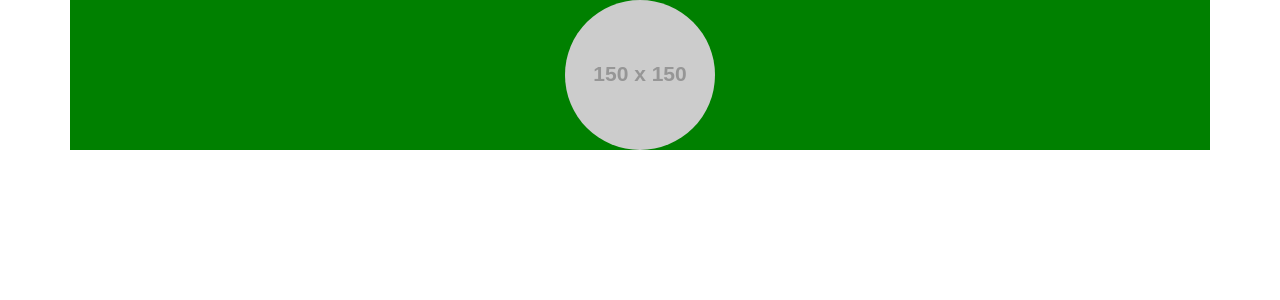
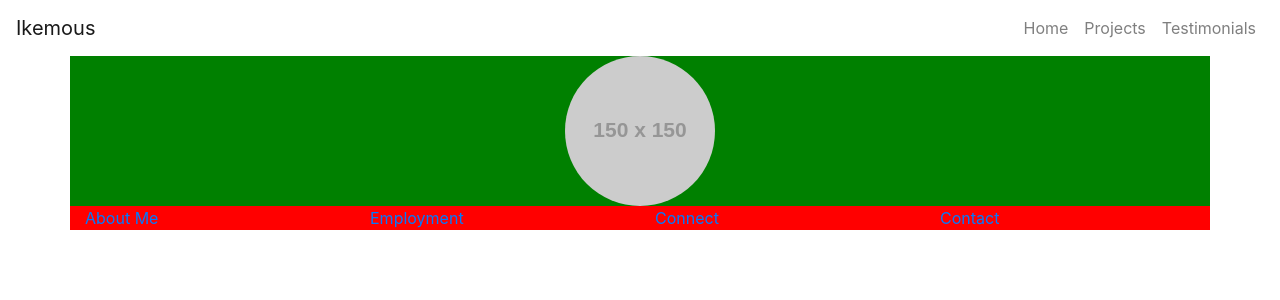
Before and after one commit to ikemous/portfolio, a React (Create React App) app in the folder client/: page / in a window 1280 px wide. Shown: the top 300 px of the page. Built offline with nearby package versions, Linux system fonts and the light colour scheme.

Commit message:
started adding contents for the home page

```diff
--- a/client/src/App.tsx
+++ b/client/src/App.tsx
@@ -1,11 +1,13 @@
 import React from 'react';
 import HomePage from "./pages/HomePage";
+import MehNavBar from "./components/MehNavBar";
 import { BrowserRouter as Router, Route, Switch } from "react-router-dom";
 import './App.css';
 
 function App() {
   return (
     <Router>
+      <MehNavBar />
       <Switch>
         <Route exact path="/" component={HomePage} />
       </Switch>
--- a/client/src/components/MehNavBar.tsx
+++ b/client/src/components/MehNavBar.tsx
@@ -1,19 +1,21 @@
-import React from "react";
-import { Navbar } from "react-bootstrap";
+import React, { useEffect } from "react";
+import { Navbar, Nav } from "react-bootstrap";
 import { useLocation } from "react-router-dom";
 
 
 function MehNavBar() {
     const location = useLocation();
-
+    useEffect(() => console.log(location), [location])
     return (
-        <Navbar>
-            <Navbar.Brand href="#home">Navbar with text</Navbar.Brand>
-            <Navbar.Toggle />
-            <Navbar.Collapse className="justify-content-end">
-                <Navbar.Text>
-                Signed in as: <a href="#login">Mark Otto</a>
-                </Navbar.Text>
+        <Navbar expand="lg">
+            <Navbar.Brand href="/">{location.pathname==="/"?"Ikemous": ""}</Navbar.Brand>
+            <Navbar.Toggle aria-controls="this-nav-basic" />
+            <Navbar.Collapse id="this-nav-basic" className="justify-content-end">
+                <Nav>
+                    <Nav.Link href="/">Home</Nav.Link>
+                    <Nav.Link href="/">Projects</Nav.Link>
+                    <Nav.Link href="/">Testimonials</Nav.Link>
+                </Nav>
             </Navbar.Collapse>
         </Navbar>
     );
--- a/client/src/pages/HomePage.tsx
+++ b/client/src/pages/HomePage.tsx
@@ -1,5 +1,6 @@
 import React from "react";
-import { Container, Image, Row } from "react-bootstrap";
+import { Link } from "react-router-dom"
+import { Col, Container, Image, Row } from "react-bootstrap";
 
 function HomePage() {
     return(
@@ -12,6 +13,20 @@ function HomePage() {
                 />
             </Row>
             <Row style={{background: "red"}}>
+                <Col>
+                    <Link to="#about-me">About Me</Link>
+                </Col>
+                <Col>
+                    <a href="#current-employment">Employment</a>
+                </Col>
+                <Col>
+                    <a href="#connect-with-me">Connect</a>
+                </Col>
+                <Col>
+                    <a href="#contact-me">Contact</a>
+                </Col>
+            </Row>
+            <Row id="about-me">
 
             </Row>
         </Container>
```
